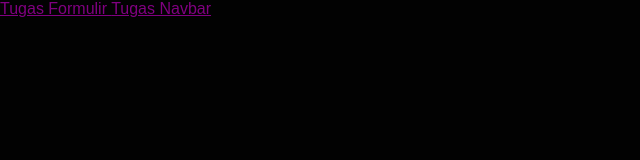
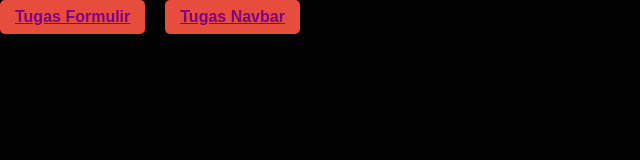
Before and after one commit to 26muhammadaryaaqna/pp.arya, a plain HTML site: page lat_css.html in a window 1280 px wide. Shown: the whole page, without its empty margins (0-640 px from the left). Drawn offline with Linux system fonts and the light colour scheme.

Commit message:
Update style.css

```diff
--- a/style.css
+++ b/style.css
@@ -372,6 +372,20 @@ section h2 {
   font-size: 16px;
 }
 
+.menu-tugas {
+    display: flex;
+    gap: 20px;
+}
+
+.cta-button {
+    background-color: #e74c3c;
+    color: white;
+    font-weight: bold;
+    padding: 8px 15px;
+    border-radius: 5px;
+    transition: background-color 0.3s ease;
+}
+
 .contact-buttons {
   margin-top: 15px;
 }
```
